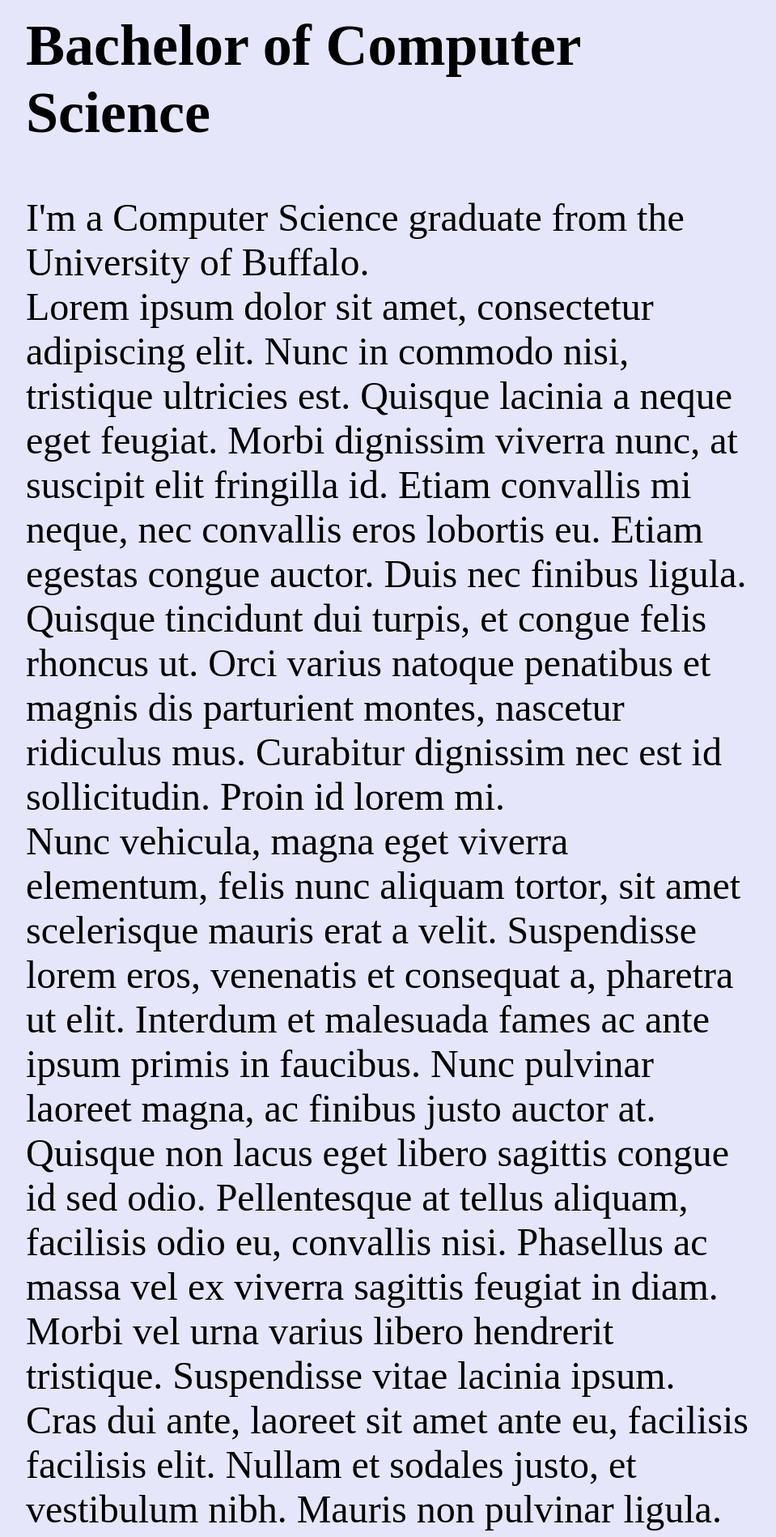
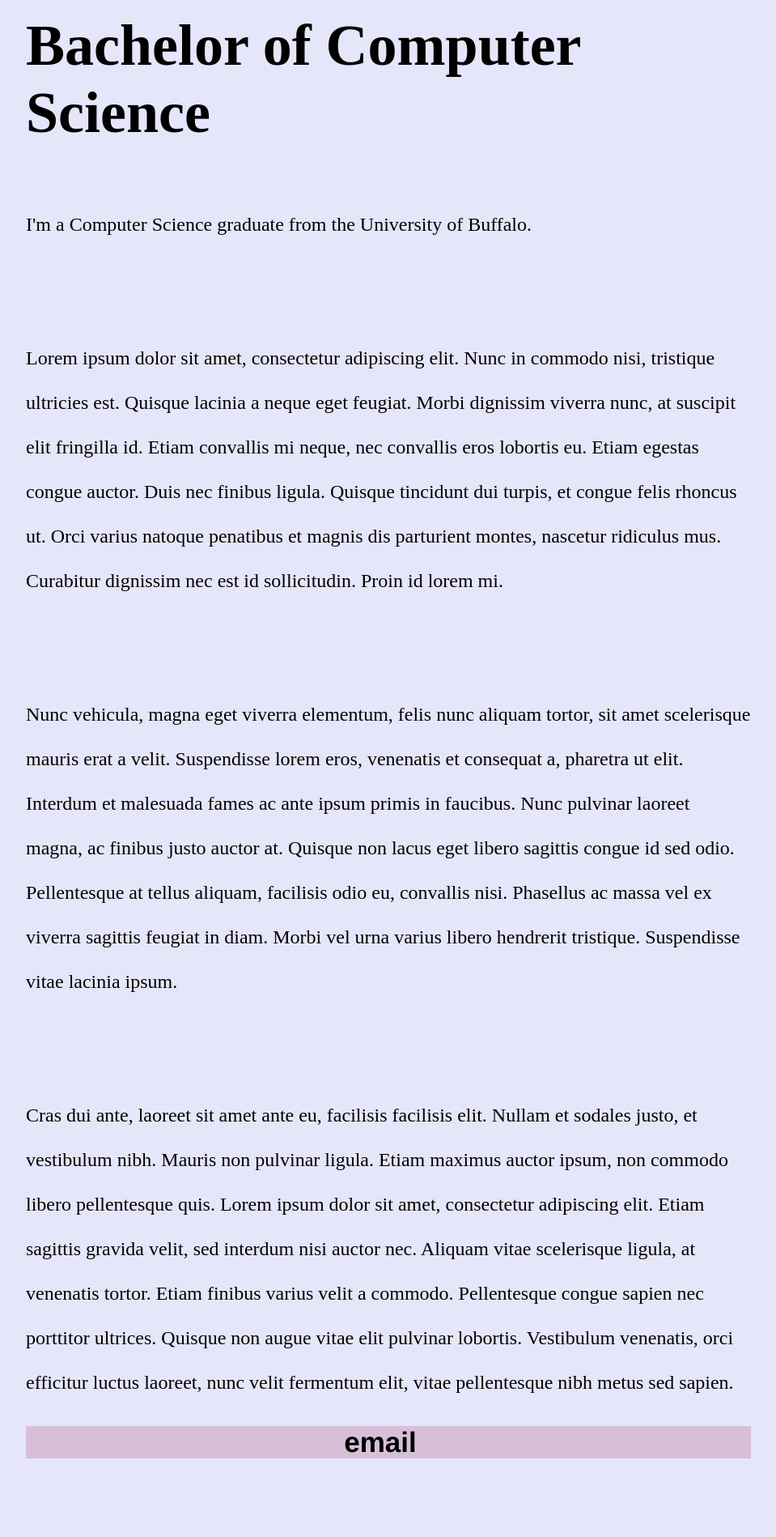
Before and after one commit to cmball2/github.io, a Jekyll site: the page built from index.html, in a window 1280 px wide. Shown: the part 444-2342 px from the top of the page at 81% size, without its empty margins (160-1119 px from the left). Built offline with Jekyll 4.4.1, drawn with Linux system fonts in a browser that asks for light colours; after the commit the page ends 2305 px from its top, so only the background shows below that.

Commit message:
Update index.html

```diff
--- a/index.html
+++ b/index.html
@@ -3,17 +3,23 @@
 title: Casey Ball
 ---
 <div class="blurb">
-	<FONT SIZE=25px>
+	<FONT SIZE=15px>
 	<h1>Casey Ball</h1>
-	<FONT SIZE=15px>
+	<FONT SIZE=8px>
 	<h2>Bachelor of Computer Science</h2>
 	<FONT COLOR=#000000>
-	<FONT SIZE=10px>
+	<FONT SIZE=5px>
 	<p1>I'm a Computer Science graduate from the University of Buffalo.</p1>
+	<br>
+	<br>
 	<br>
 	<p2>Lorem ipsum dolor sit amet, consectetur adipiscing elit. Nunc in commodo nisi, tristique ultricies est. Quisque lacinia a neque eget feugiat. Morbi dignissim viverra nunc, at suscipit elit fringilla id. Etiam convallis mi neque, nec convallis eros lobortis eu. Etiam egestas congue auctor. Duis nec finibus ligula. Quisque tincidunt dui turpis, et congue felis rhoncus ut. Orci varius natoque penatibus et magnis dis parturient montes, nascetur ridiculus mus. Curabitur dignissim nec est id sollicitudin. Proin id lorem mi.</p2>
 	<br>
+	<br>
+	<br>
 	<p3>Nunc vehicula, magna eget viverra elementum, felis nunc aliquam tortor, sit amet scelerisque mauris erat a velit. Suspendisse lorem eros, venenatis et consequat a, pharetra ut elit. Interdum et malesuada fames ac ante ipsum primis in faucibus. Nunc pulvinar laoreet magna, ac finibus justo auctor at. Quisque non lacus eget libero sagittis congue id sed odio. Pellentesque at tellus aliquam, facilisis odio eu, convallis nisi. Phasellus ac massa vel ex viverra sagittis feugiat in diam. Morbi vel urna varius libero hendrerit tristique. Suspendisse vitae lacinia ipsum.</p3>
+	<br>
+	<br>
 	<br>
 	<p4>Cras dui ante, laoreet sit amet ante eu, facilisis facilisis elit. Nullam et sodales justo, et vestibulum nibh. Mauris non pulvinar ligula. Etiam maximus auctor ipsum, non commodo libero pellentesque quis. Lorem ipsum dolor sit amet, consectetur adipiscing elit. Etiam sagittis gravida velit, sed interdum nisi auctor nec. Aliquam vitae scelerisque ligula, at venenatis tortor. Etiam finibus varius velit a commodo. Pellentesque congue sapien nec porttitor ultrices. Quisque non augue vitae elit pulvinar lobortis. Vestibulum venenatis, orci efficitur luctus laoreet, nunc velit fermentum elit, vitae pellentesque nibh metus sed sapien.</p4>
 </div><!-- /.blurb -->
```
